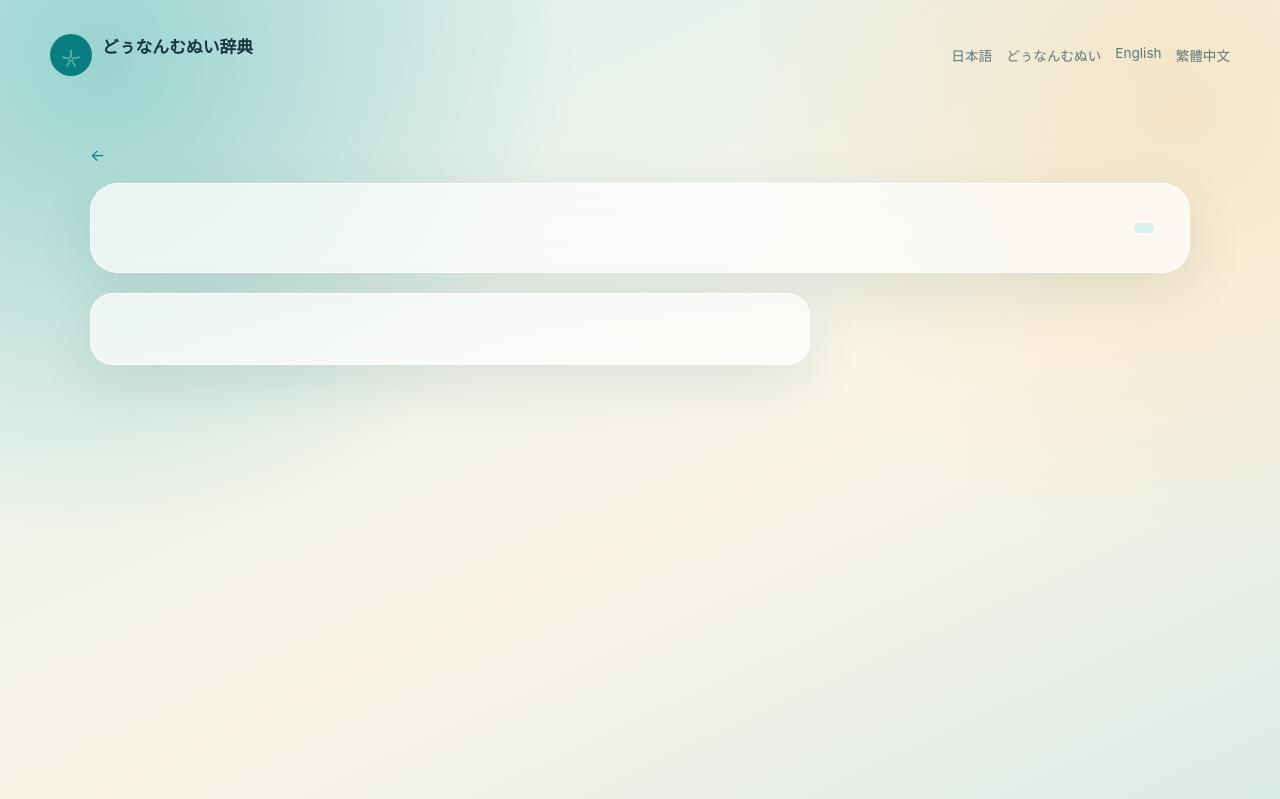
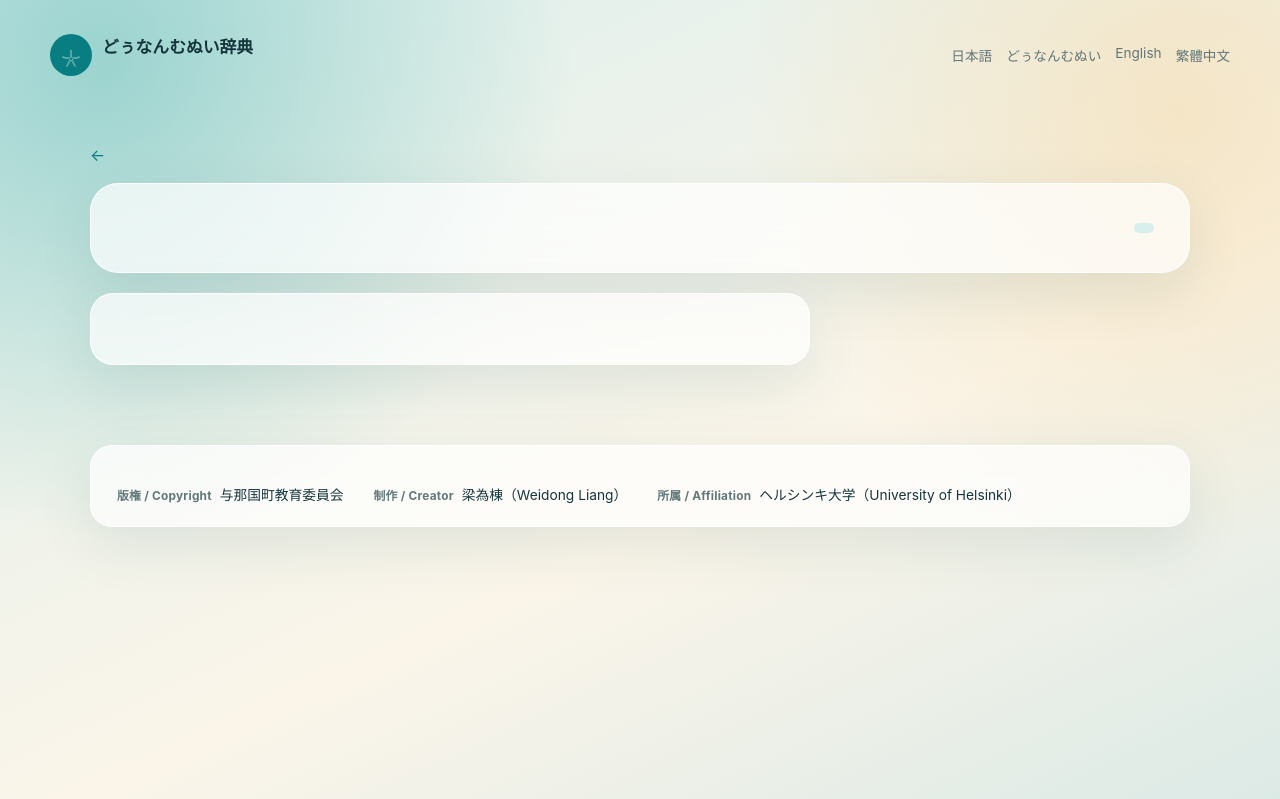
Before and after one commit to ryo-dunan/Dunan-dictionary, a Flask app: template v2app/templates/public/entry.html in a window 1280 px wide. Shown: the top 799 px of the page. Run offline with Flask 3, Linux system fonts and the light colour scheme; the template is opened without the code that fills it, so the values that code supplies are empty.

Commit message:
公開辞書に版権・制作情報を追加

```diff
--- /dev/null
+++ b/v2app/static/public/site-footer.css
@@ -0,0 +1,67 @@
+.site-footer {
+  width: min(1100px, calc(100% - 32px));
+  margin: 0 auto 24px;
+  padding: 0;
+  text-align: left;
+}
+
+.site-footer-inner {
+  display: grid;
+  gap: 16px;
+  padding: 22px 26px;
+  border-radius: 22px;
+}
+
+.site-footer-brand {
+  margin: 0;
+  color: var(--ink);
+  font-weight: 750;
+}
+
+.site-credits {
+  display: flex;
+  flex-wrap: wrap;
+  gap: 12px 30px;
+  margin: 0;
+}
+
+.site-credits > div {
+  display: grid;
+  grid-template-columns: auto minmax(0, 1fr);
+  gap: 8px;
+  align-items: baseline;
+}
+
+.site-credits dt {
+  color: var(--muted);
+  font-size: 0.74rem;
+  font-weight: 750;
+  letter-spacing: 0.02em;
+}
+
+.site-credits dd {
+  margin: 0;
+  color: var(--ink);
+  font-size: 0.86rem;
+}
+
+@media (max-width: 720px) {
+  .site-footer {
+    width: min(100% - 20px, 1100px);
+    margin-bottom: 10px;
+  }
+
+  .site-footer-inner {
+    padding: 19px 20px;
+  }
+
+  .site-credits {
+    display: grid;
+    gap: 14px;
+  }
+
+  .site-credits > div {
+    grid-template-columns: 1fr;
+    gap: 3px;
+  }
+}
--- a/v2app/templates/public/base.html
+++ b/v2app/templates/public/base.html
@@ -13,6 +13,7 @@
   <link rel="stylesheet" href="{{ url_for('static',filename='public/dictionary-sections.css') }}">
   <link rel="stylesheet" href="{{ url_for('static',filename='public/conjugation-tables.css') }}">
   <link rel="stylesheet" href="{{ url_for('static',filename='public/i18n.css') }}">
+  <link rel="stylesheet" href="{{ url_for('static',filename='public/site-footer.css') }}">
 </head>
 <body>
   <div class="island-bg" aria-hidden="true"></div>
@@ -26,7 +27,25 @@
     </nav>
   </header>
   <main class="public-shell">{% block content %}{% endblock %}</main>
-  <footer>{{ ui.footer }}</footer>
+  <footer class="site-footer" aria-label="版権・制作情報">
+    <div class="site-footer-inner glass">
+      <p class="site-footer-brand">{{ ui.footer }}</p>
+      <dl class="site-credits">
+        <div>
+          <dt>版権 / Copyright</dt>
+          <dd>与那国町教育委員会</dd>
+        </div>
+        <div>
+          <dt>制作 / Creator</dt>
+          <dd>梁為棟（<span lang="en">Weidong Liang</span>）</dd>
+        </div>
+        <div>
+          <dt>所属 / Affiliation</dt>
+          <dd>ヘルシンキ大学（<span lang="en">University of Helsinki</span>）</dd>
+        </div>
+      </dl>
+    </div>
+  </footer>
   <script src="{{ url_for('static',filename='public/register-sw.js') }}" defer></script>
 </body>
 </html>
```
